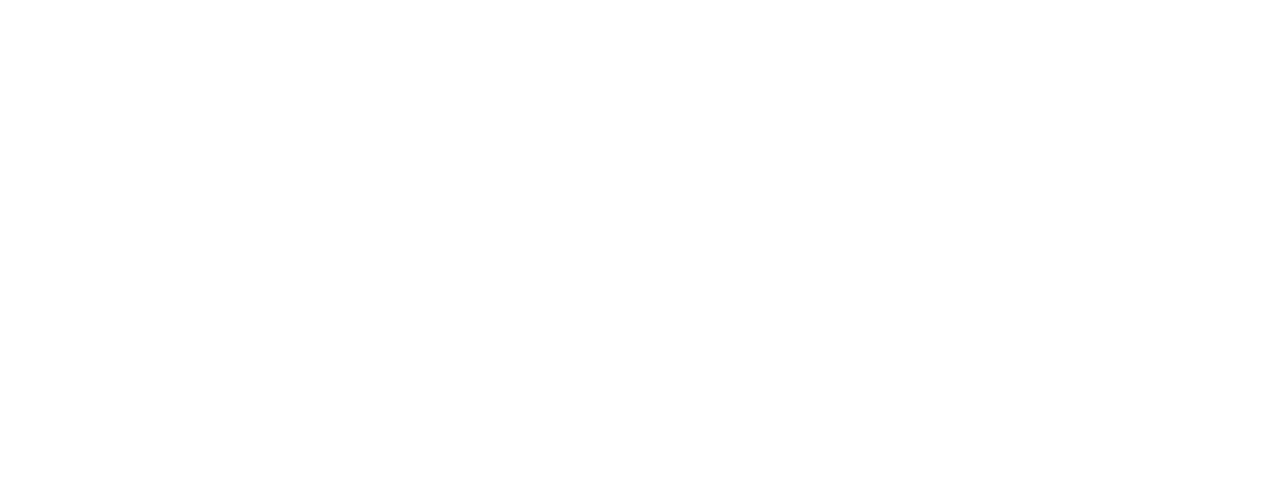
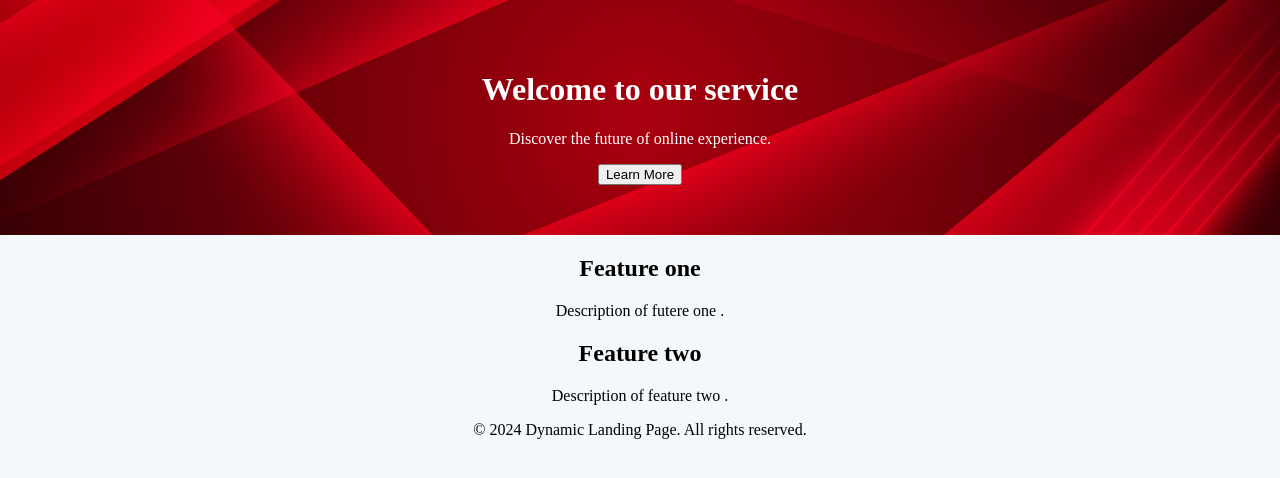
Before and after one commit to shariful8523/my-first-project-repo, a plain HTML site: page index.html in a window 1280 px wide. Drawn offline with Linux system fonts and the light colour scheme.

Commit message:
added backgrpound image and other code

```diff
--- a/index.html
+++ b/index.html
@@ -4,8 +4,40 @@
     <meta charset="UTF-8">
     <meta name="viewport" content="width=device-width, initial-scale=1.0">
     <title> first project </title>
+    <link rel="stylesheet" href="style/style.css">
 </head>
 <body>
 
+    <header>
+         <h1> Welcome to our service </h1>
+
+         <p> Discover the future of online experience. </p>
+
+         <button class="action-button"> Learn More </button>
+
+    </header>
+
+    <section class="features">
+           <div class="features">
+            <h2> Feature one </h2>
+            <p> Description of futere one .</p>
+           </div>
+           <div class="features">
+               <h2> Feature two </h2>
+               <p> Description of feature two .</p>
+
+           </div>
+           <div>
+               <!-- More features -->
+           </div>
+           <footer>
+            <p> © 2024 Dynamic Landing Page. All rights reserved. </p>
+           </footer>
+
+    </section>
+
+
+
+
 </body>
 </html>
--- a/style/style.css
+++ b/style/style.css
@@ -0,0 +1,18 @@
+body {
+    front-family: 'Arial', sans-serif;
+    margin: 0;
+    padding: 0;
+    background-color: #f4f8fb;
+    text-align: center;
+}
+
+header{
+
+    background-image: url("RurqKDM.jpeg");
+
+    color: white;
+    padding: 50px 20px;
+    background-size: cover;
+    background-position: center;
+
+}
```
Also changed, not shown: style/RurqKDM.jpeg (added).
